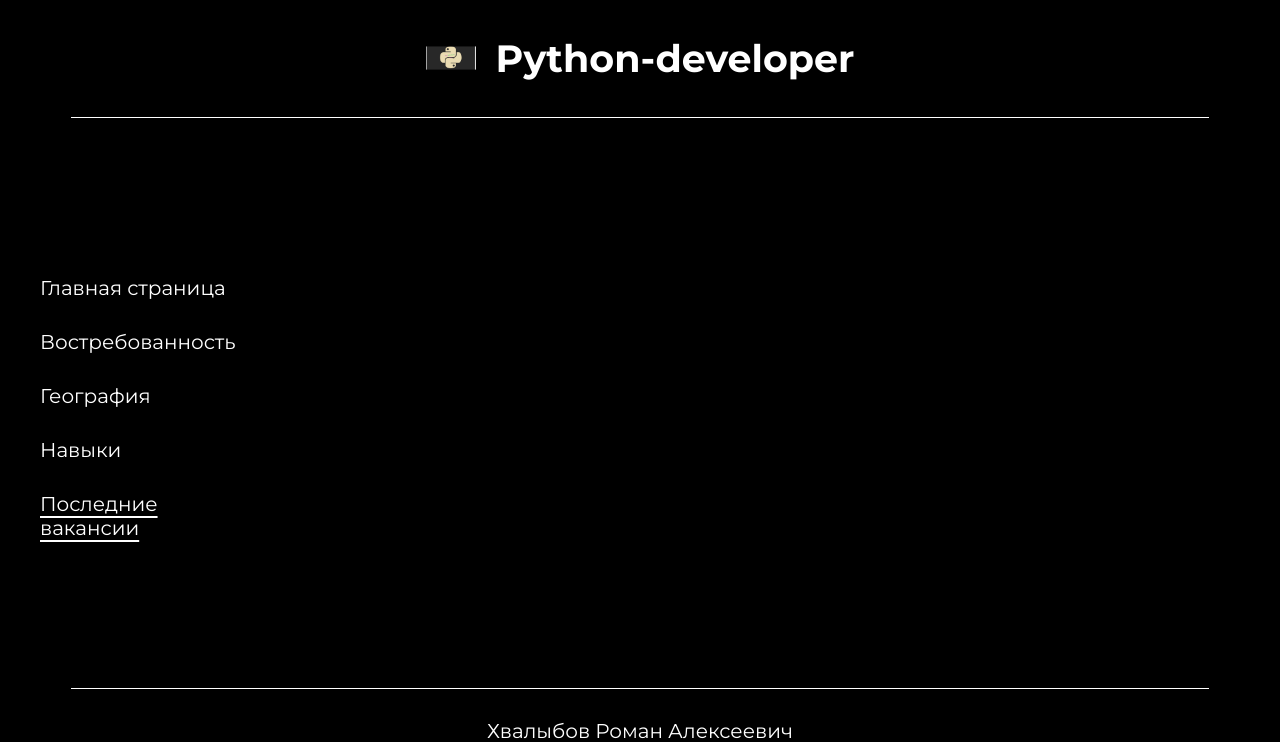
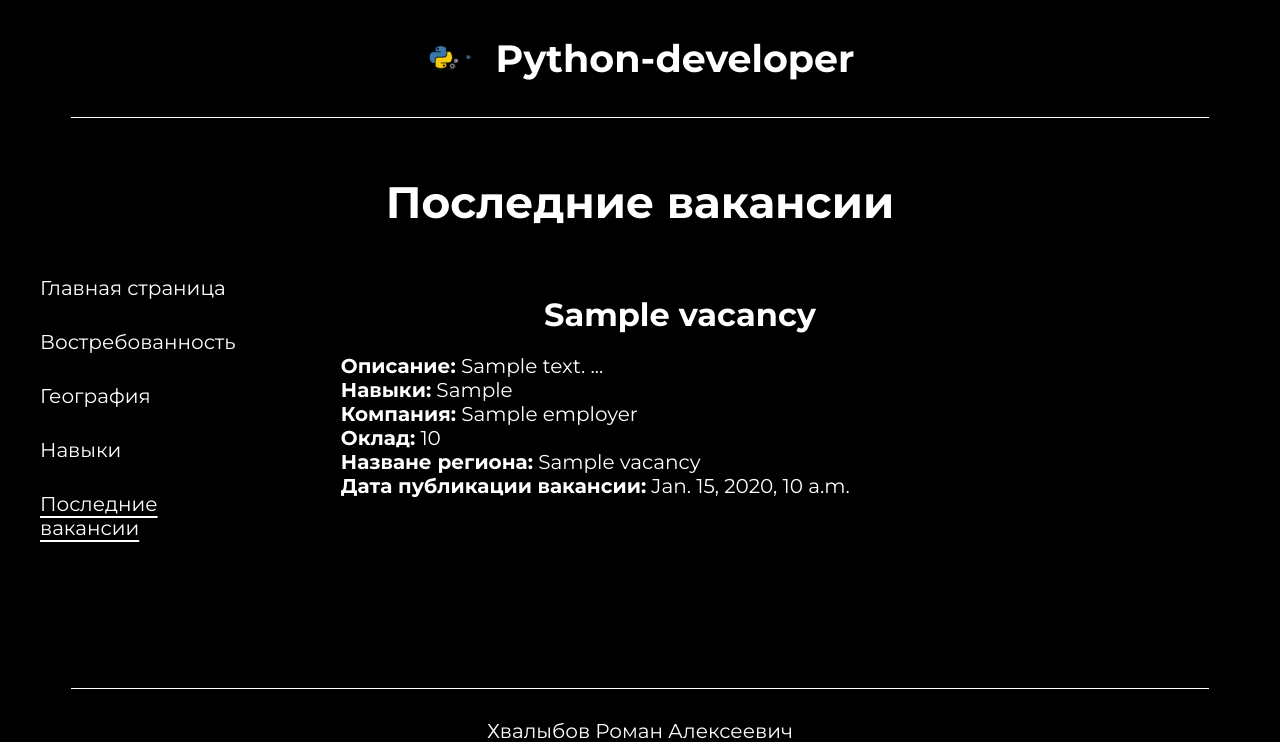
Before and after one commit to PajiloiEnot/HvalybovProject, a Django app: template templates/last-vacancies.html in a window 1280 px wide. Shown: the top 742 px of the page. Run offline with Django 4.2, Linux system fonts and the light colour scheme; the template is opened without the code that fills it: most values are stand-ins (such as "Sample title", 1, 10 or a date in 2020); some web fonts are replaced.

Commit message:
Сверстал страницу "последние вакансии"

```diff
--- a/templates/demand.html
+++ b/templates/demand.html
@@ -17,7 +17,7 @@
     </ul>
 </nav>
 <header>
-    <img src="{% static 'img/logo.jpg' %}" class="logo">
+    <img src="{% static 'img/logo.png' %}" class="logo">
     <link rel="preconnect" href="https://fonts.googleapis.com">
     <link rel="preconnect" href="https://fonts.gstatic.com" crossorigin>
     <link href="https://fonts.googleapis.com/css2?family=Fira+Sans+Condensed:wght@400;600;700&family=Montserrat:wght@400;700&display=swap" rel="stylesheet">
--- a/templates/geography.html
+++ b/templates/geography.html
@@ -17,7 +17,7 @@
     </ul>
 </nav>
 <header>
-    <img src="{% static 'img/logo.jpg' %}" class="logo">
+    <img src="{% static 'img/logo.png' %}" class="logo">
     <link rel="preconnect" href="https://fonts.googleapis.com">
     <link rel="preconnect" href="https://fonts.gstatic.com" crossorigin>
     <link href="https://fonts.googleapis.com/css2?family=Fira+Sans+Condensed:wght@400;600;700&family=Montserrat:wght@400;700&display=swap" rel="stylesheet">
--- a/templates/last-vacancies.html
+++ b/templates/last-vacancies.html
@@ -17,13 +17,27 @@
     </ul>
 </nav>
 <header>
-    <img src="{% static 'img/logo.jpg' %}" class="logo">
+    <img src="{% static 'img/logo.png' %}" class="logo">
     <link rel="preconnect" href="https://fonts.googleapis.com">
     <link rel="preconnect" href="https://fonts.gstatic.com" crossorigin>
     <link href="https://fonts.googleapis.com/css2?family=Fira+Sans+Condensed:wght@400;600;700&family=Montserrat:wght@400;700&display=swap" rel="stylesheet">
     <h1 class="title">Python-developer</h1>
 </header>
 <main>
+    <h2 class="subtitle">Последние вакансии</h2>
+    <ul class="vacancies-list">
+        {% for vacancy in vacancies_list %}
+    <ul class="vacancy">
+        <li class="name">{{ vacancy.name }}</li>
+        <li><b>Описание:</b> {{ vacancy.description }} <a class="view-next">...</a></li>
+        <li><b>Навыки:</b> {{ vacancy.key_skills }}</li>
+        <li><b>Компания:</b> {{ vacancy.employer }}</li>
+        <li><b>Оклад:</b> {{ vacancy.salary }}</li>
+        <li><b>Назване региона:</b> {{ vacancy.area_name }}</li>
+        <li><b>Дата публикации вакансии:</b> {{ vacancy.published_at }}</li>
+    </ul>
+    {% endfor %}
+    </ul>
 </main>
 <footer>
     <p>Хвалыбов Роман Алексеевич</p>
--- a/templates/skills.html
+++ b/templates/skills.html
@@ -17,7 +17,7 @@
     </ul>
 </nav>
 <header>
-    <img src="{% static 'img/logo.jpg' %}" class="logo">
+    <img src="{% static 'img/logo.png' %}" class="logo">
     <link rel="preconnect" href="https://fonts.googleapis.com">
     <link rel="preconnect" href="https://fonts.gstatic.com" crossorigin>
     <link href="https://fonts.googleapis.com/css2?family=Fira+Sans+Condensed:wght@400;600;700&family=Montserrat:wght@400;700&display=swap" rel="stylesheet">
```
Also changed, not shown: PythonDeveloperApp/static/img/content.png (added), PythonDeveloperApp/static/img/logo.jpg (deleted), PythonDeveloperApp/static/img/logo.png (added).
